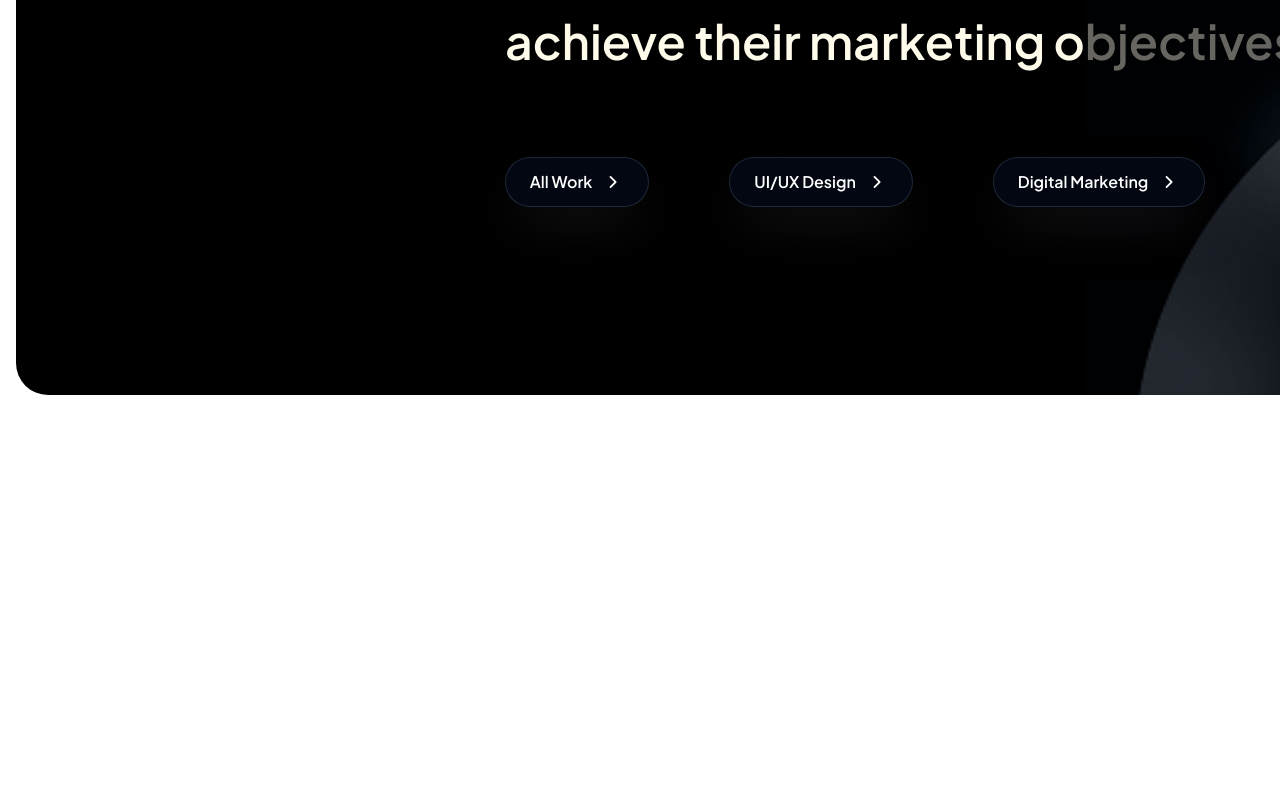
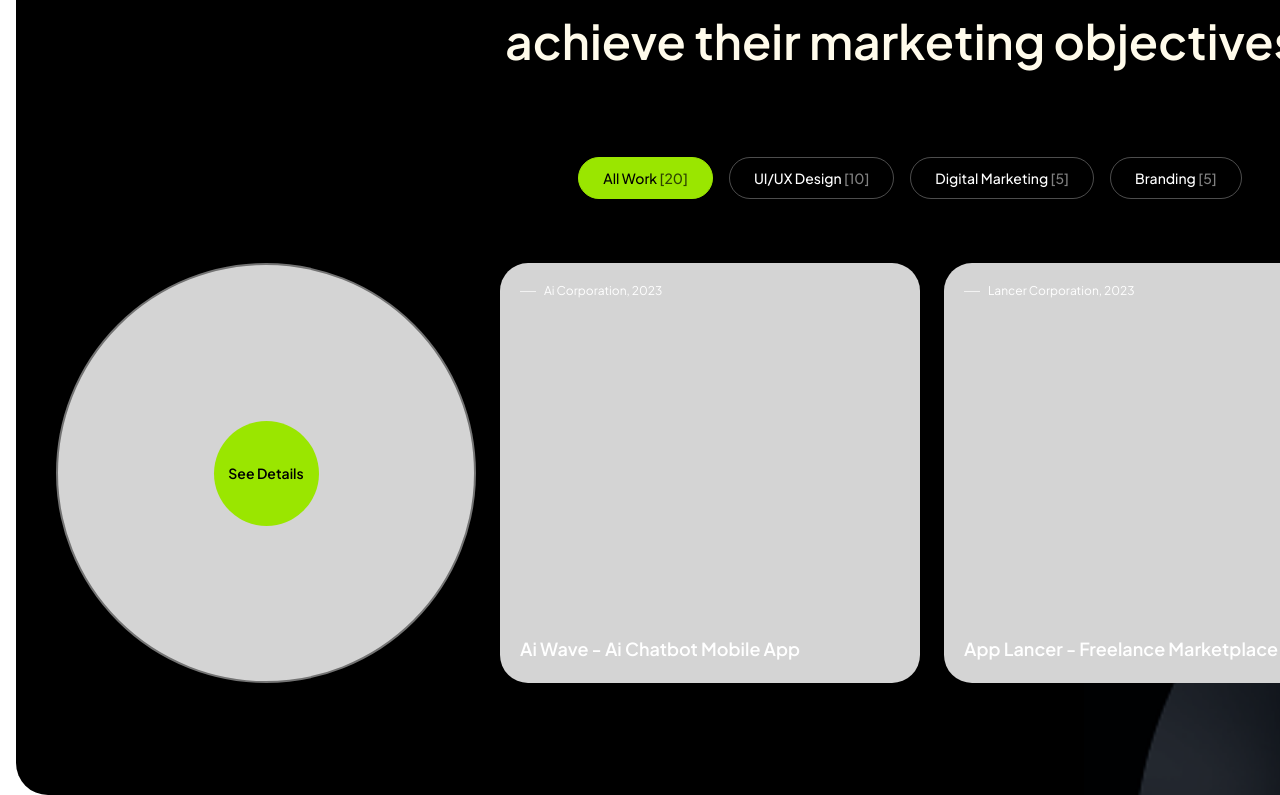
Before and after one commit to Allwyn46/mac_digital_marketing, a React (Vite) app: page / in a window 1280 px wide. Shown: the part 2474-3269 px from the top of the page. Before the commit the page ends 2869 px from the top, so only its background shows below. Built offline with nearby package versions, Linux system fonts and the light colour scheme.

Commit message:
Completed the services section

```diff
--- /dev/null
+++ b/src/componets/ServiceButton.tsx
@@ -0,0 +1,37 @@
+import type { MouseEventHandler } from "react";
+
+type ServiceButtonProps = {
+  ButtonTXT: string;
+  isActive: boolean;
+  onClick: MouseEventHandler<HTMLButtonElement>;
+  count?: number;
+};
+
+const ServiceButton = ({
+  ButtonTXT,
+  isActive,
+  onClick,
+  count,
+}: ServiceButtonProps) => {
+  return (
+    <button
+      onClick={onClick}
+      className={`px-6 py-2.5 rounded-full text-sm font-medium border transition-colors duration-200 whitespace-nowrap
+        ${
+          isActive
+            ? "bg-lime-400 border-lime-400 text-black"
+            : "bg-transparent border-white/30 text-white hover:border-white/60"
+        }`}
+    >
+      {ButtonTXT}
+      {typeof count === "number" && (
+        <span className={isActive ? "text-black/70" : "text-white/50"}>
+          {" "}
+          [{count}]
+        </span>
+      )}
+    </button>
+  );
+};
+
+export default ServiceButton;
--- a/src/componets/ServicesSection.tsx
+++ b/src/componets/ServicesSection.tsx
@@ -1,10 +1,38 @@
+import { useState } from "react";
 import blob from "../assets/blob_back.png";
-import CallToAction from "./CallToAction";
+import ServiceButton from "./ServiceButton";
+
+const filters = [
+  { label: "All Work", count: 20 },
+  { label: "UI/UX Design", count: 10 },
+  { label: "Digital Marketing", count: 5 },
+  { label: "Branding", count: 5 },
+];
+
+const projects = [
+  {
+    company: "Ai Corporation, 2023",
+    title: "Ai Wave - Ai Chatbot Mobile App",
+    image: null, // swap in real thumbnail
+  },
+  {
+    company: "Lancer Corporation, 2023",
+    title: "App Lancer - Freelance Marketplace",
+    image: null,
+  },
+  {
+    company: "Nova Corporation, 2023",
+    title: "Nova Bank - Digital Banking App",
+    image: null,
+  },
+];
 
 const ServicesSection = () => {
+  const [activeFilter, setActiveFilter] = useState("All Work");
+
   return (
     <div className="container mx-auto">
-      <div className="mt-40 font-jakarta relative w-[1788px] h-[482px] rounded-4xl bg-black overflow-hidden px-5">
+      <div className="mt-40 font-jakarta relative w-[1788px] h-[882px] rounded-4xl bg-black overflow-hidden px-5">
         <img
           src={blob}
           alt=""
@@ -17,12 +45,56 @@ const ServicesSection = () => {
             their marketing objectives.
           </h1>
 
-          <div className="mt-20 flex justify-center gap-20 items-center">
-            <button className="btn border-amber-50"></button>
-            <CallToAction ButtonTXT="All Work" />
-            <CallToAction ButtonTXT="UI/UX Design" />
-            <CallToAction ButtonTXT="Digital Marketing" />
-            <CallToAction ButtonTXT="Branding" />
+          <div className="mt-20 flex justify-center gap-4 items-center">
+            {filters.map((f) => (
+              <ServiceButton
+                key={f.label}
+                ButtonTXT={f.label}
+                count={f.count}
+                isActive={activeFilter === f.label}
+                onClick={() => setActiveFilter(f.label)}
+              />
+            ))}
+          </div>
+
+          {/* Slider */}
+          <div className="mt-16 relative">
+            <div
+              className="flex gap-6 overflow-x-auto snap-x snap-mandatory scrollbar-hide pb-4"
+              style={{ scrollbarWidth: "none" }}
+            >
+              {/* Circular "See Details" card */}
+              <div className="shrink-0 snap-start w-[420px] h-[420px] rounded-full bg-neutral-300 border-2 border-neutral-500 flex items-center justify-center relative">
+                <button className="w-[105px] h-[105px] rounded-full bg-lime-400 text-black text-sm font-semibold flex items-center justify-center text-center hover:bg-lime-300 transition-colors">
+                  See Details
+                </button>
+              </div>
+
+              {/* Project cards */}
+              {projects.map((p) => (
+                <div
+                  key={p.title}
+                  className="shrink-0 snap-start w-[420px] h-[420px] rounded-[28px] bg-neutral-300 relative overflow-hidden"
+                >
+                  {p.image && (
+                    <img
+                      src={p.image}
+                      alt={p.title}
+                      className="absolute inset-0 w-full h-full object-cover"
+                    />
+                  )}
+
+                  <div className="absolute top-5 left-5 flex items-center gap-2 text-white text-xs">
+                    <span className="w-4 h-px bg-white/70" />
+                    {p.company}
+                  </div>
+
+                  <div className="absolute bottom-5 left-5 right-5 text-white font-semibold text-lg">
+                    {p.title}
+                  </div>
+                </div>
+              ))}
+            </div>
           </div>
         </div>
       </div>
```
